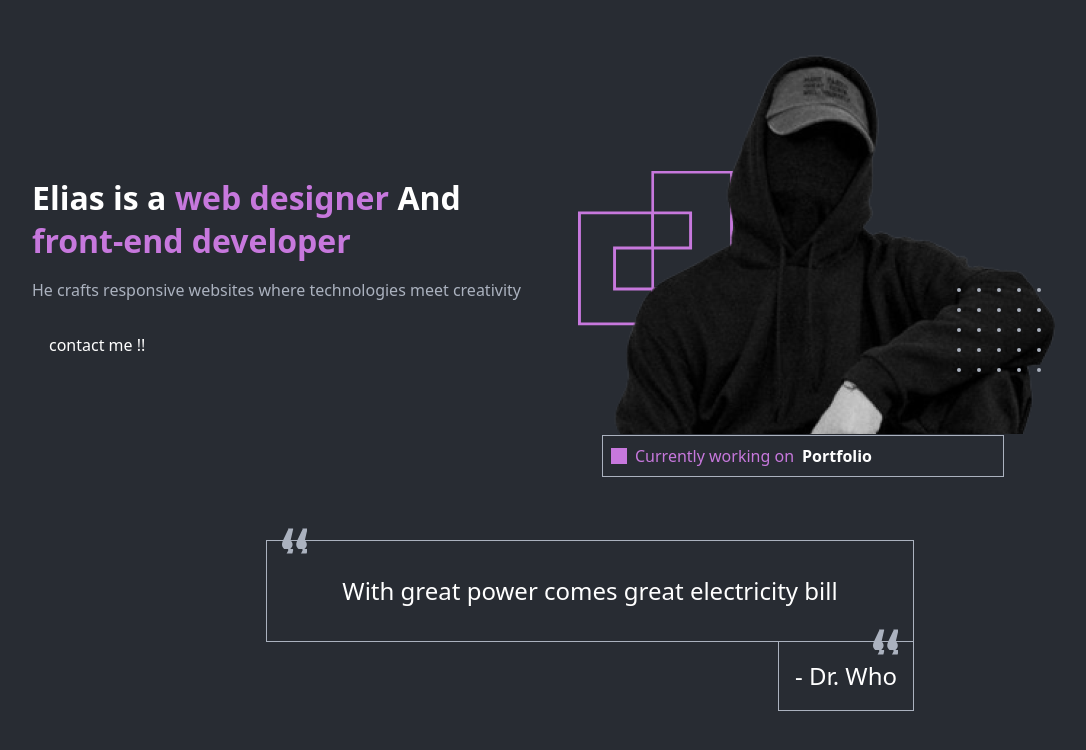
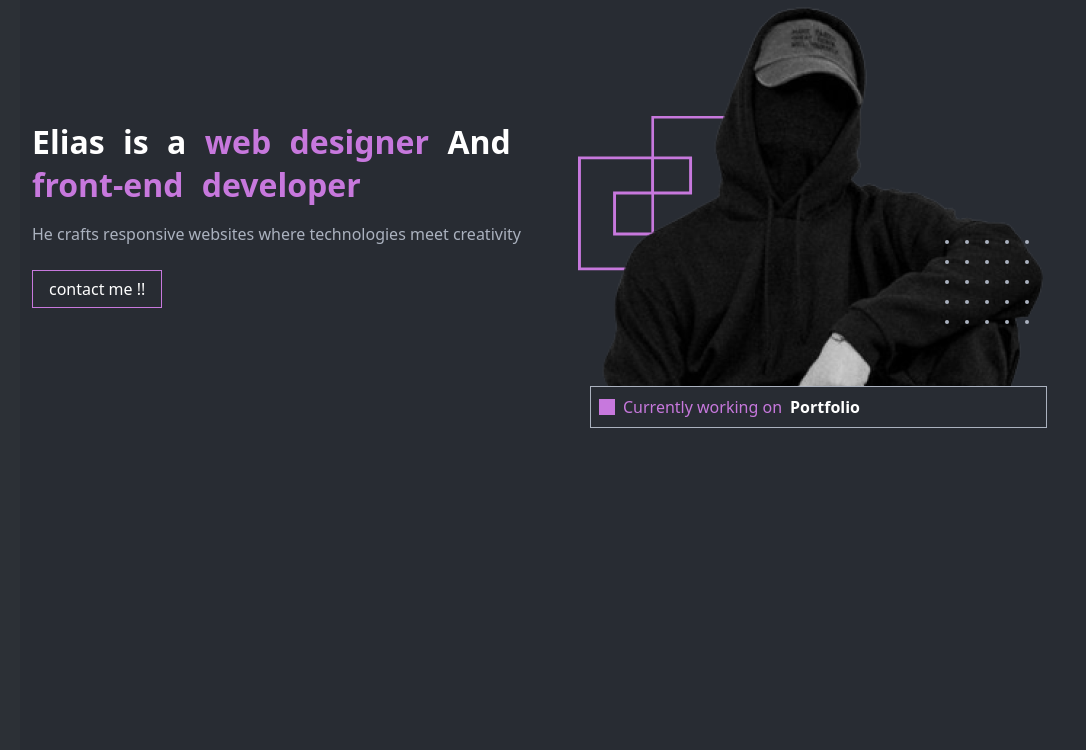
Before and after one commit to vcpc/Portfolio-Belal, an Angular app: page / in a window 1280 px wide. Shown: the top 750 px of the page, without its empty margins (50-1136 px from the left). Built offline with nearby package versions, Linux system fonts and the light colour scheme.

Commit message:
create home section

```diff
--- a/angular.json
+++ b/angular.json
@@ -7,6 +7,7 @@
       "projectType": "application",
       "schematics": {
         "@schematics/angular:component": {
+          "skipTests": true,
           "style": "scss"
         }
       },
--- a/src/app/core/components/home/home.component.html
+++ b/src/app/core/components/home/home.component.html
@@ -1,43 +1,42 @@
-<section class="home pt-5">
-  <div class="container">
-    <div class="row align-items-center justify-content-between mb-5">
-      <div class="col-lg-6">
-        <div class="home__heading pe-5">
+<section class="home">
+  <div class="container home__container-bg">
+    <div
+      class="row gx-2 align-items-center justify-content-between home__row-mb"
+    >
+      <div class="col-lg-6 px-0">
+        <div class="home__heading">
           <h1 class="mb-3">
-            <span class="home__heading-alter">Elias is a</span> web designer
-            <span>And</span> <br />
+            <span>Elias is a</span> web designer <span>And</span>
+            <br />
             front-end developer
           </h1>
           <p class="mb-4">
             He crafts responsive websites where technologies meet creativity
           </p>
-          <button class="btn home__heading-bnt text-white rounded-0 px-3">
+          <button class="btn home__heading__btn text-white rounded-0 px-3">
             contact me !!
           </button>
         </div>
       </div>
-      <div class="col-lg-6 home__imges position-relative">
-        <figure class="home__main-img">
+
+      <div class="col-lg-6 home__images position-relative px-0">
+        <figure class="home__images__main mb-0">
           <img class="w-100" src="./assets/Image-1.png" alt="logo" />
-          <div class="home__main-dots">
-            <figure class="home__dots-img position-absolute">
-              <img class="w-100" src="./assets/Dots.svg" alt="logo" />
-            </figure>
-          </div>
+          <figure class="home__images__dots position-absolute">
+            <img class="w-100" src="./assets/Dots.svg" alt="logo" />
+          </figure>
         </figure>
-        <figure class="home__outline-img position-absolute">
+        <figure class="home__images__outline position-absolute">
           <img class="w-100" src="./assets/logo-outline.svg" alt="logo" />
         </figure>
-
-        <div
-          class="home__frame p-2 d-flex flex-wrap align-items-center gap-2 position-relative"
-        >
-          <div class="home__frame-box"></div>
-          <p class="mb-0">Currently working on</p>
-          <span>Portfolio</span>
+        <div class="home__frame p-2 d-flex align-items-center gap-2">
+          <div class="home__frame__box"></div>
+          <div class="home__frame__title d-flex flex-sm-column flex-md-row">
+            <p class="mb-0 pe-2">Currently working on</p>
+            <span>Portfolio</span>
+          </div>
         </div>
       </div>
     </div>
-    <app-quote class="d-sm-none d-lg-block"></app-quote>
   </div>
 </section>
--- a/src/app/core/components/home/home.component.scss
+++ b/src/app/core/components/home/home.component.scss
@@ -1,11 +1,22 @@
 @import "../../../styles/utilities/varibules";
-@import "../../../styles/utilities/mixin.scss";
 
 .home {
   /* Box Model */
   min-height: 100vh;
+
   /* Color */
-  background-color: $background;
+  background-color: $bg-body;
+
+  &__container-bg {
+    background-color: $bg-main;
+    min-height: 100vh;
+  }
+
+  &__row-mb {
+    margin: auto {
+      bottom: 112px;
+    }
+  }
 
   &__heading {
     h1 {
@@ -13,10 +24,12 @@
       font-weight: 600;
       font-size: 32px;
       line-height: normal;
+      word-spacing: 10px;
 
       /* Color */
       color: $primary;
     }
+
     span {
       /* Color */
       color: white;
@@ -27,14 +40,14 @@
       color: $gray;
     }
 
-    &__heading-bnt {
+    &__btn {
       /* Box Model */
       border: 1px solid $primary;
     }
   }
-}
 
-.home__main-img {
+  &__images {
+    &__main {
       /* Positioning */
       position: relative;
 
@@ -47,7 +60,7 @@
       z-index: 1;
     }
 
-.home__dots-img {
+    &__dots {
       /* Box Model */
       width: 84px;
       height: 84px;
@@ -60,7 +73,7 @@
       z-index: 1;
     }
 
-.home__outline-img {
+    &__outline {
       /* Box Model */
       width: 155px;
       height: 155px;
@@ -73,18 +86,14 @@
       transform: translateY(-50%);
       z-index: 0;
     }
+  }
 
-.home__frame {
-  /* Positioning */
-  bottom: -6px;
+  &__frame {
     /* Box Model */
-  width: 402px;
+    width: 457px;
     border: 1px solid $gray;
     font-weight: 500;
     color: $primary;
-
-  /* Other */
-  transform: translateY(-50%);
 
     span {
       /* Color */
@@ -94,7 +103,7 @@
       font-weight: 600;
     }
 
-  .home__frame-box {
+    &__box {
       /* Positioning */
       left: 0;
 
@@ -107,3 +116,4 @@
       background-color: $primary;
     }
   }
+}
--- a/src/app/core/components/quote/quote.component.html
+++ /dev/null
@@ -1,6 +0,0 @@
-<div class="home__qote mx-auto position-relative">
-  <p class="mb-0 text-white">With great power comes great electricity bill</p>
-  <div class="home__qoute__author position-absolute">
-    <p class="mb-0">- Dr. Who</p>
-  </div>
-</div>
--- a/src/app/core/components/quote/quote.component.scss
+++ /dev/null
@@ -1,62 +0,0 @@
-@import "../../../styles/utilities/varibules";
-@mixin home__qoute {
-  content: "";
-  /* Positioning */
-  position: absolute;
-  top: 0;
-
-  /* Box Model */
-  width: 25px;
-  height: 25px;
-
-  /* Other */
-  transform: translatey(-50%);
-  background-image: url("./../../../../assets/quote.svg");
-}
-
-.home__qote {
-  /* Layout */
-  align-items: flex-start;
-  gap: 10px;
-
-  /* Box Model */
-  width: 648px;
-  padding: 32px;
-  border: 1px solid $gray;
-  text-align: center;
-
-  /* Color */
-  background: $background;
-  &:before {
-    /* Positioning */
-    left: 15px;
-
-    /* Other */
-    @include home__qoute;
-  }
-  p {
-    /* Color */
-    color: #fff;
-
-    /* Text */
-    font-size: 24px;
-    font-weight: 500;
-  }
-  .home__qoute__author {
-    /* Positioning */
-    right: -1px;
-    bottom: -35px;
-
-    /* Box Model */
-    border: 1px solid $gray;
-    padding: 16px;
-
-    /* Other */
-    transform: translateY(50%);
-    &:before {
-      /* Other */
-      @include home__qoute;
-      right: 15px;
-    }
-  }
-}
--- a/src/app/core/core.module.ts
+++ b/src/app/core/core.module.ts
@@ -1,10 +1,9 @@
 import { NgModule } from '@angular/core';
 import { CommonModule } from '@angular/common';
 import { HomeComponent } from './components/home/home.component';
-import { QuoteComponent } from './components/quote/quote.component';
 
 @NgModule({
-  declarations: [HomeComponent, QuoteComponent],
+  declarations: [HomeComponent],
   imports: [CommonModule],
   exports: [HomeComponent],
 })
--- a/src/app/styles/utilities/_mixin.scss
+++ /dev/null
@@ -1,10 +0,0 @@
-@mixin home__qoute {
-  content: "";
-  position: absolute;
-  transform: translatey(-50%);
-  top: 0;
-  left: 15px;
-  width: 25px;
-  height: 25px;
-  background-image: url("./../../../assets/quote.svg");
-}
--- a/src/app/styles/utilities/_varibules.scss
+++ b/src/app/styles/utilities/_varibules.scss
@@ -1,3 +1,4 @@
-$background: #282c33;
+$bg-main: #282c33;
+$bg-body: #2c3036;
 $primary: #c778dd;
 $gray: #abb2bf;
```
Also changed, not shown: src/app/core/components/quote/quote.component.ts (deleted, +0 -10 lines). Lines whose indentation alone changed are shown as unchanged.
